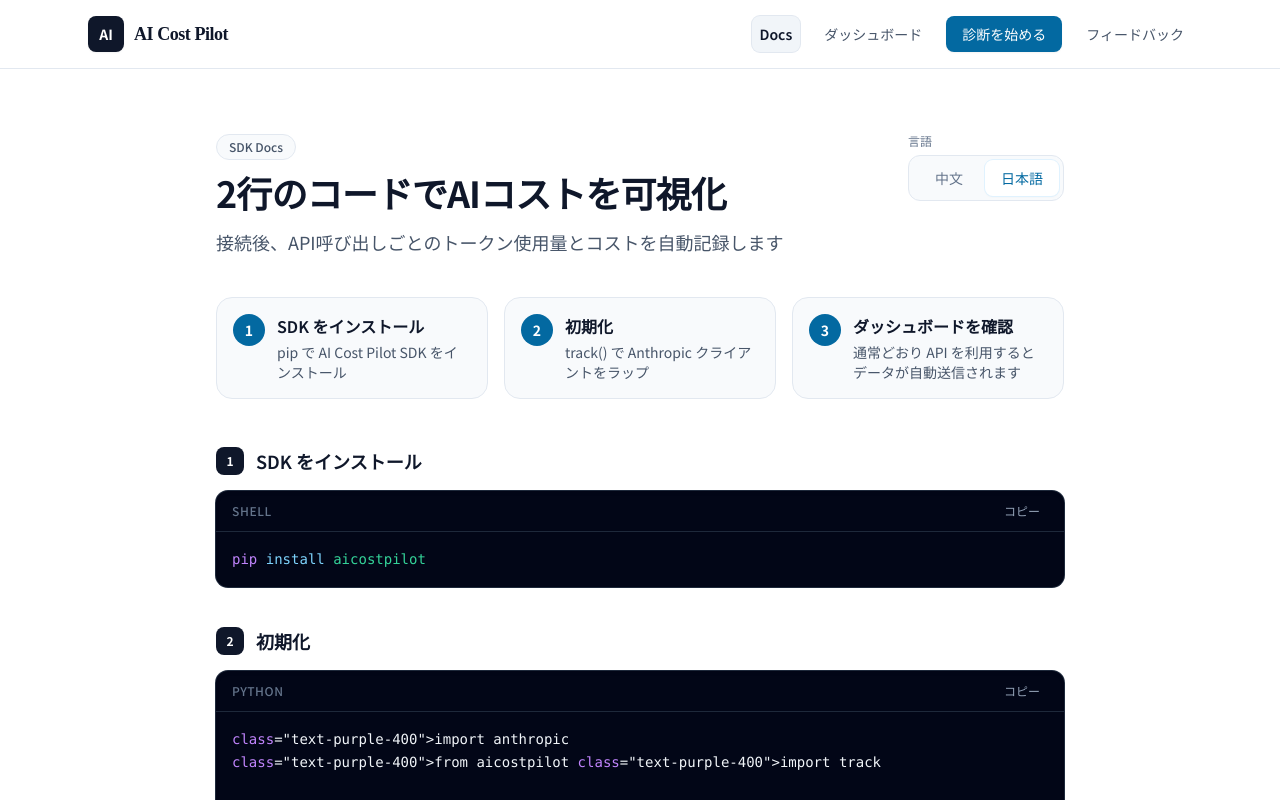
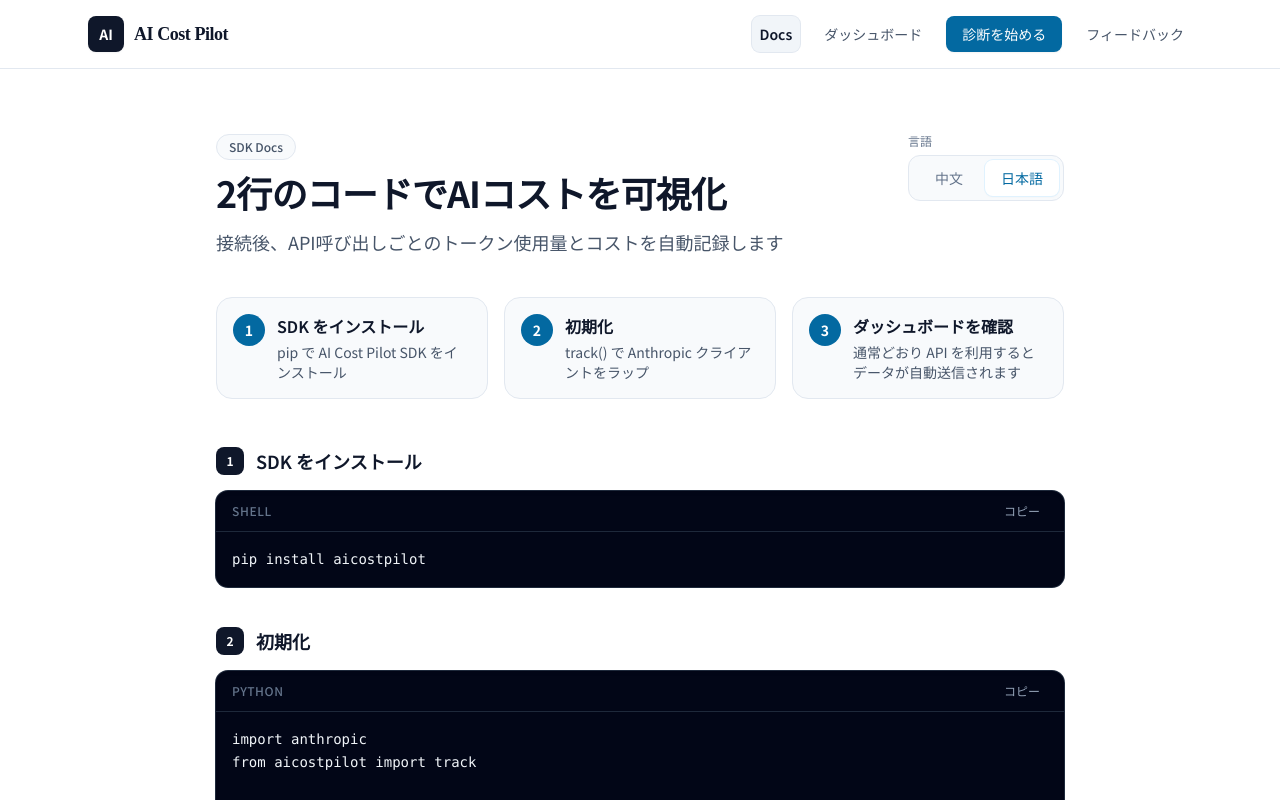
Before and after one commit to Hine-ha/ai-cost-pilot, a Next.js app: page /docs in a window 1280 px wide. Shown: the top 800 px of the page. Built offline with nearby package versions, Linux system fonts and the light colour scheme.

Commit message:
Fix docs code blocks to render plain text without HTML injection

```diff
--- a/src/components/docs/CodeBlock.tsx
+++ b/src/components/docs/CodeBlock.tsx
@@ -1,77 +1,6 @@
 "use client";
 
 import { useState } from "react";
-
-const KEYWORDS = new Set([
-  "import",
-  "from",
-  "def",
-  "return",
-  "class",
-  "if",
-  "else",
-  "for",
-  "in",
-  "True",
-  "False",
-  "None",
-  "pip",
-  "install",
-]);
-
-function escapeHtml(text: string): string {
-  return text
-    .replace(/&/g, "&amp;")
-    .replace(/</g, "&lt;")
-    .replace(/>/g, "&gt;");
-}
-
-function highlightPython(code: string): string {
-  const lines = code.split("\n");
-
-  return lines
-    .map((line) => {
-      if (/^\s*#/.test(line)) {
-        return `<span class="text-slate-500">${escapeHtml(line)}</span>`;
-      }
-
-      let html = escapeHtml(line);
-
-      html = html.replace(
-        /("(?:\\.|[^"\\])*"|'(?:\\.|[^'\\])*')/g,
-        '<span class="text-emerald-400">$1</span>'
-      );
-
-      html = html.replace(
-        /\b(\d+)\b/g,
-        '<span class="text-amber-300">$1</span>'
-      );
-
-      html = html.replace(
-        /\b([a-zA-Z_][\w]*)\s*(?=\()/g,
-        '<span class="text-sky-300">$1</span>'
-      );
-
-      for (const keyword of Array.from(KEYWORDS)) {
-        html = html.replace(
-          new RegExp(`\\b${keyword}\\b`, "g"),
-          `<span class="text-purple-400">${keyword}</span>`
-        );
-      }
-
-      return html;
-    })
-    .join("\n");
-}
-
-function highlightShell(code: string): string {
-  const trimmed = code.trim();
-  if (trimmed.startsWith("pip install ")) {
-    const pkg = trimmed.slice("pip install ".length);
-    return `<span class="text-purple-400">pip</span> <span class="text-sky-300">install</span> <span class="text-emerald-400">${escapeHtml(pkg)}</span>`;
-  }
-  return escapeHtml(code);
-}
 
 function CopyButton({
   onCopy,
@@ -110,9 +39,6 @@
   copyLabel: string;
   copiedLabel: string;
 }) {
-  const highlighted =
-    language === "shell" ? highlightShell(code) : highlightPython(code);
-
   const handleCopy = async () => {
     try {
       await navigator.clipboard.writeText(code);
@@ -133,8 +59,8 @@
           copiedLabel={copiedLabel}
         />
       </div>
-      <pre className="overflow-x-auto p-4 text-sm leading-relaxed text-slate-100">
-        <code dangerouslySetInnerHTML={{ __html: highlighted }} />
+      <pre className="overflow-x-auto p-4 text-sm leading-relaxed">
+        <code className="font-mono text-slate-100">{code}</code>
       </pre>
     </div>
   );
```
